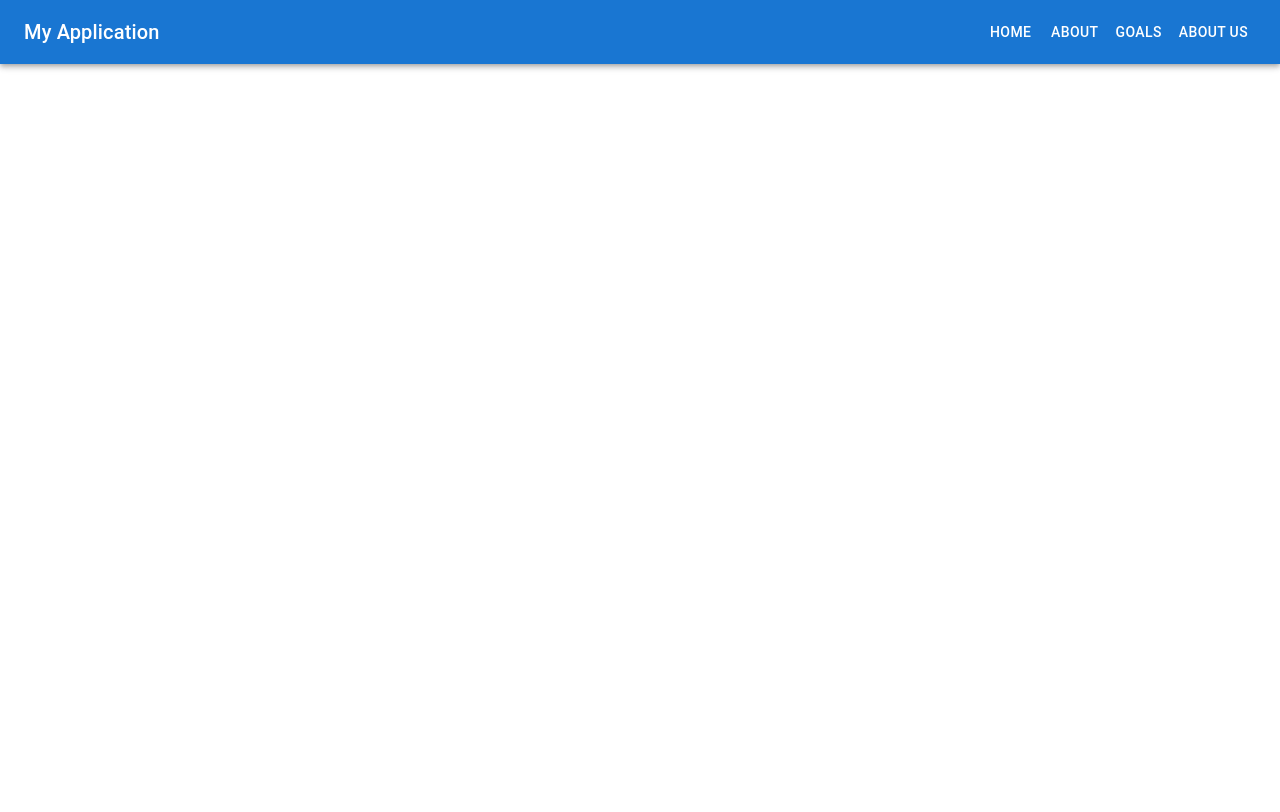
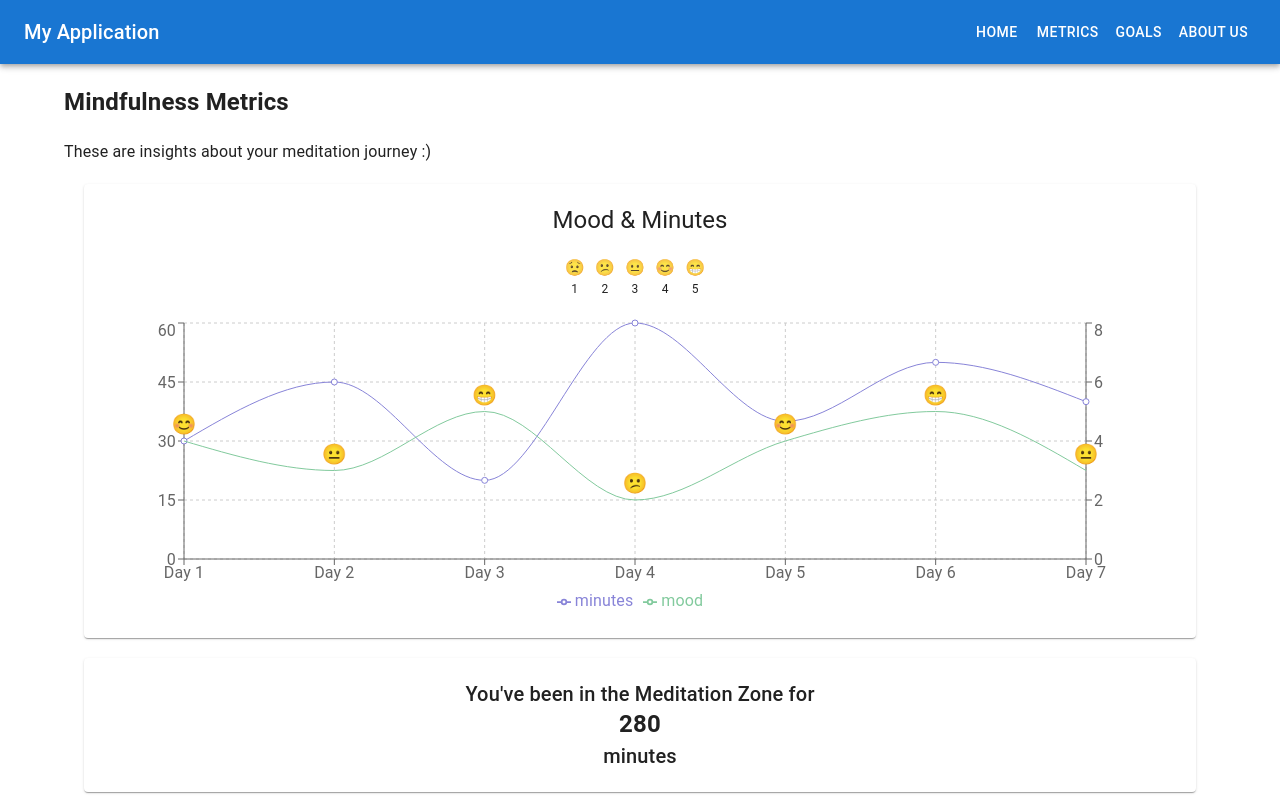
Before and after one commit to wesleysmith1/goal_tracker, a React (Create React App) app in the folder goal_tracker/react_app/: page /metrics in a window 1280 px wide. Built offline with nearby package versions, Linux system fonts and the light colour scheme.

Commit message:
line chart improvements and total minutes calc

```diff
--- a/goal_tracker/react_app/src/App.js
+++ b/goal_tracker/react_app/src/App.js
@@ -3,10 +3,10 @@ import { Provider } from 'react-redux';
 import store from './store/store';
 import { BrowserRouter as Router, Route, Link, Routes } from 'react-router-dom';
 import { AppBar, Toolbar, Button, Typography, Container, CssBaseline } from '@mui/material';
-import About from './pages/About';
+import Metrics from './pages/Metrics';
 import AddGoal from './pages/AddGoal';
 import Goals from './pages/Goals';
-import ActualAbout from './pages/ActualAbout';
+import AboutUs from './pages/AboutUs';
 
 function App() {
   return (
@@ -19,17 +19,17 @@ function App() {
               My Application
             </Typography>
             <Button color="inherit" component={Link} to="/">Home</Button>
-            <Button color="inherit" component={Link} to="/about">About</Button>
+            <Button color="inherit" component={Link} to="/metrics">Metrics</Button>
             <Button color="inherit" component={Link} to="/goals">Goals</Button>
-            <Button color="inherit" component={Link} to="/actualabout">About Us</Button>
+            <Button color="inherit" component={Link} to="/aboutus">About Us</Button>
           </Toolbar>
         </AppBar>
         <Container maxWidth="lg">
           <Routes>
-            <Route path="/about" element={<About />} />
+            <Route path="/metrics" element={<Metrics />} />
             <Route path="/" element={<AddGoal />} />
             <Route path="/goals" element={<Goals />} />
-            <Route path="/actualabout" element={<ActualAbout />} />
+            <Route path="/aboutus" element={<AboutUs />} />
           </Routes>
         </Container>
       </Router>
--- /dev/null
+++ b/goal_tracker/react_app/src/components/MeditationMinutesCalc.js
@@ -0,0 +1,41 @@
+import React from 'react';
+import { Paper, Typography } from '@mui/material';
+
+const data = [
+  { day: 'Day 1', minutes: 30, rating: 4 },
+  { day: 'Day 2', minutes: 45, rating: 3 },
+  { day: 'Day 3', minutes: 20, rating: 5 },
+  { day: 'Day 4', minutes: 60, rating: 2 },
+  { day: 'Day 5', minutes: 35, rating: 4 },
+  { day: 'Day 6', minutes: 50, rating: 5 },
+  { day: 'Day 7', minutes: 40, rating: 3 },
+];
+
+// Component to calculate total minutes meditated
+const TotalMeditationMinutes = ({ meditationData }) => {
+  const totalMinutes = meditationData.reduce((total, current) => total + current.minutes, 0);
+
+  return (
+    <Paper style={{ padding: '20px', margin: '20px', textAlign: 'center' }}>
+      <Typography variant="h6">
+        You've been in the Meditation Zone for
+      </Typography>
+      <Typography variant="h4" style={{ fontWeight: 'bold', fontSize: '24px' }}>
+        {totalMinutes}
+      </Typography>
+      <Typography variant="h6">
+        minutes
+      </Typography>
+    </Paper>
+  );
+}
+
+const MeditationStats = () => {
+  return (
+    <div>
+      <TotalMeditationMinutes meditationData={data} />
+    </div>
+  );
+}
+
+export default MeditationStats;
--- a/goal_tracker/react_app/src/components/SimpleLineChart.js
+++ b/goal_tracker/react_app/src/components/SimpleLineChart.js
@@ -1,35 +1,67 @@
 import React from 'react';
-import { LineChart, Line, XAxis, YAxis, CartesianGrid, Tooltip, Legend } from 'recharts';
-import { Paper } from '@mui/material';
+import { LineChart, Line, XAxis, YAxis, CartesianGrid, Tooltip, Legend, ResponsiveContainer } from 'recharts';
+import { Paper, Typography } from '@mui/material';
+
 const data = [
-  { name: 'Page A', uv: 4000, pv: 2400, amt: 2400 },
-  { name: 'Page B', uv: 3000, pv: 1398, amt: 2210 },
-  { name: 'Page C', uv: 2000, pv: 9800, amt: 2290 },
-  { name: 'Page D', uv: 2780, pv: 3908, amt: 2000 },
-  { name: 'Page E', uv: 1890, pv: 4800, amt: 2181 },
-  { name: 'Page F', uv: 2390, pv: 3800, amt: 2500 },
-  { name: 'Page G', uv: 3490, pv: 4300, amt: 2100 },
+  { day: 'Day 1', minutes: 30, mood: 4 },
+  { day: 'Day 2', minutes: 45, mood: 3 },
+  { day: 'Day 3', minutes: 20, mood: 5 },
+  { day: 'Day 4', minutes: 60, mood: 2 },
+  { day: 'Day 5', minutes: 35, mood: 4 },
+  { day: 'Day 6', minutes: 50, mood: 5 },
+  { day: 'Day 7', minutes: 40, mood: 3 },
 ];
+
+const emojiKey = {
+  1: '😟', // very unsatisfied
+  2: '😕', // unsatisfied
+  3: '😐', // neutral
+  4: '😊', // satisfied
+  5: '😁'  // very satisfied
+};
+
+const CustomDot = (props) => {
+  const { payload, cx, cy } = props;
+  return (
+    <text x={cx} y={cy} dy={-10} textAnchor="middle" style={{ fontSize: '20px' }}>
+      {emojiKey[payload.mood]}
+    </text>
+  );
+};
+
+const EmojiKey = () => (
+  <div style={{ display: 'flex', justifyContent: 'center', margin: '20px 0' }}>
+    {Object.entries(emojiKey).map(([key, emoji]) => (
+      <div style={{ marginRight: '10px', textAlign: 'center' }}>
+        <div>{emoji}</div>
+        <div style={{ fontSize: '12px' }}>{key}</div>
+      </div>
+    ))}
+  </div>
+);
+
 const SimpleLineChart = () => {
   return (
     <Paper style={{ padding: '20px', margin: '20px' }}>
+      <Typography variant="h5" style={{ textAlign: 'center' }}>Mood & Minutes</Typography>
+      <EmojiKey />
+      <ResponsiveContainer width="100%" height={300}>
         <LineChart
-        width={500}
-        height={300}
           data={data}
-        margin={{
-          top: 5, right: 30, left: 20, bottom: 5,
-        }}
+          margin={{ top: 5, right: 30, left: 20, bottom: 5 }}
         >
           <CartesianGrid strokeDasharray="3 3" />
-        <XAxis dataKey="name" />
-        <YAxis />
+          <XAxis dataKey="day" />
+          <YAxis yAxisId="left" />
+          <YAxis yAxisId="right" orientation="right" />
           <Tooltip />
           <Legend />
-        <Line type="monotone" dataKey="pv" stroke="#8884D8" activeDot={{ r: 8 }} />
-        <Line type="monotone" dataKey="uv" stroke="#82CA9D" />
+          <Line yAxisId="left" type="monotone" dataKey="minutes" stroke="#8884D8" activeDot={{ r: 8 }} />
+          <Line yAxisId="right" type="monotone" dataKey="mood" stroke="#82CA9D" dot={<CustomDot />} />
         </LineChart>
+      </ResponsiveContainer>
     </Paper>
   );
 }
+
 export default SimpleLineChart;
--- a/goal_tracker/react_app/src/pages/About.js
+++ /dev/null
@@ -1,12 +0,0 @@
-import React from 'react';
-
-function About() {
-  return (
-    <div>
-      <h2>About Page</h2>
-      <p>At [Website Name], we provide the tools to help you establish a consistent daily meditation practice. Research shows it takes repetition to turn any new behavior into an ingrained habit. Our platform allows you to easily track your meditation sessions, streaks, and progress over time. Set reminders to meditate at your preferred times each day to make it a routine. As you build consistency, our data visualizations and progress reports will motivate you by reflecting how frequent meditation improves focus, reduces stress, and promotes overall well-being. Whether you're a beginner or experienced meditator, [Website Name] keeps you accountable and encouraged on your journey to making meditation an everyday habit. Develop the clarity, calm, and self-awareness you've been seeking through the power of a rock-solid meditation practice.</p>
-    </div>
-  );
-}
-
-export default About;
--- a/goal_tracker/react_app/src/pages/ActualAbout.js
+++ b/goal_tracker/react_app/src/pages/AboutUs.js
@@ -2,7 +2,7 @@ import React from 'react';
 import meditationImage from '../images/meditation1.png';
 
 
-function ActualAbout() {
+function AboutUs() {
   return (
     <div>
       <h2>About Meditation Zone</h2>
@@ -12,4 +12,4 @@ function ActualAbout() {
   );
 }
 
-export default ActualAbout;
+export default AboutUs;
--- a/goal_tracker/react_app/src/pages/Goals.js
+++ b/goal_tracker/react_app/src/pages/Goals.js
@@ -1,6 +1,7 @@
 import React from 'react';
 import MeditationsHistory from '../components/MeditationsHistory'; // Adjust the path as necessary
 import SimpleLineChart from '../components/SimpleLineChart';
+
 
 function Goals() {
   return (
--- /dev/null
+++ b/goal_tracker/react_app/src/pages/Metrics.js
@@ -0,0 +1,21 @@
+import React from 'react';
+import SimpleLineChart from '../components/SimpleLineChart';
+import MeditationMinutesCalc from '../components/MeditationMinutesCalc';
+
+
+function Metrics() {
+  return (
+    <div>
+      <h2>Mindfulness Metrics</h2>
+      <p>These are insights about your meditation journey :)</p>
+
+      <SimpleLineChart />
+
+      <MeditationMinutesCalc />
+
+
+    </div>
+  );
+}
+
+export default Metrics;
```
Lines whose indentation alone changed are shown as unchanged.
